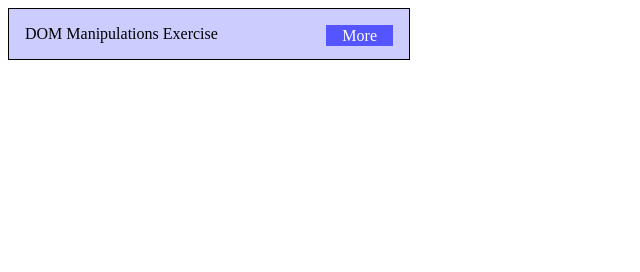
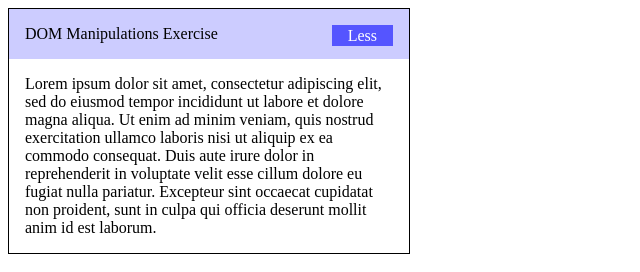
Before and after one commit to luoni121/SoftUni-JSAdvanced, a plain HTML site: page 01 - DOM Manipulations/E03 - Accordion/accordion.html in a window 1280 px wide. Both pictures are taken after a click on the element "More". Shown: the whole page, without its empty margins (0-640 px from the left). Drawn offline with Linux system fonts and the light colour scheme.

Commit message:
Update accordion.html

```diff
--- a/01 - DOM Manipulations/E03 - Accordion/accordion.html
+++ b/01 - DOM Manipulations/E03 - Accordion/accordion.html
@@ -1,5 +1,6 @@
 <!DOCTYPE html>
 <html lang="en">
+
 <head>
     <meta charset="UTF-8">
     <title>Accordion</title>
@@ -32,17 +33,33 @@
         }
     </style>
 </head>
+
 <body>
     <div id="accordion">
         <div class="head">DOM Manipulations Exercise <span class="button" onclick="toggle()">More</span></div>
         <div id="extra">
-    <p>Lorem ipsum dolor sit amet, consectetur adipiscing elit, sed do eiusmod tempor incididunt ut labore et dolore magna aliqua. Ut enim ad minim veniam, quis nostrud exercitation ullamco laboris nisi ut aliquip ex ea commodo consequat. Duis aute irure dolor in reprehenderit in voluptate velit esse cillum dolore eu fugiat nulla pariatur. Excepteur sint occaecat cupidatat non proident, sunt in culpa qui officia deserunt mollit anim id est laborum.</p>
+            <p>Lorem ipsum dolor sit amet, consectetur adipiscing elit, sed do eiusmod tempor incididunt ut labore et
+                dolore magna aliqua. Ut enim ad minim veniam, quis nostrud exercitation ullamco laboris nisi ut aliquip
+                ex ea commodo consequat. Duis aute irure dolor in reprehenderit in voluptate velit esse cillum dolore
+                eu fugiat nulla pariatur. Excepteur sint occaecat cupidatat non proident, sunt in culpa qui officia
+                deserunt mollit anim id est laborum.</p>
         </div>
     </div>
     <script>
         function toggle() {
-      // TODO
+            let button = document.getElementsByClassName('button')[0];
+            let text = document.getElementById('extra');
+
+            if (button.textContent === 'More') {
+                text.style.display = 'block';
+                button.textContent = 'Less';
+            }
+            else {
+                text.style.display = 'none';
+                button.textContent = 'More';
+            }
         }
     </script>
 </body>
+
 </html>
```
Lines whose indentation alone changed are shown as unchanged.
